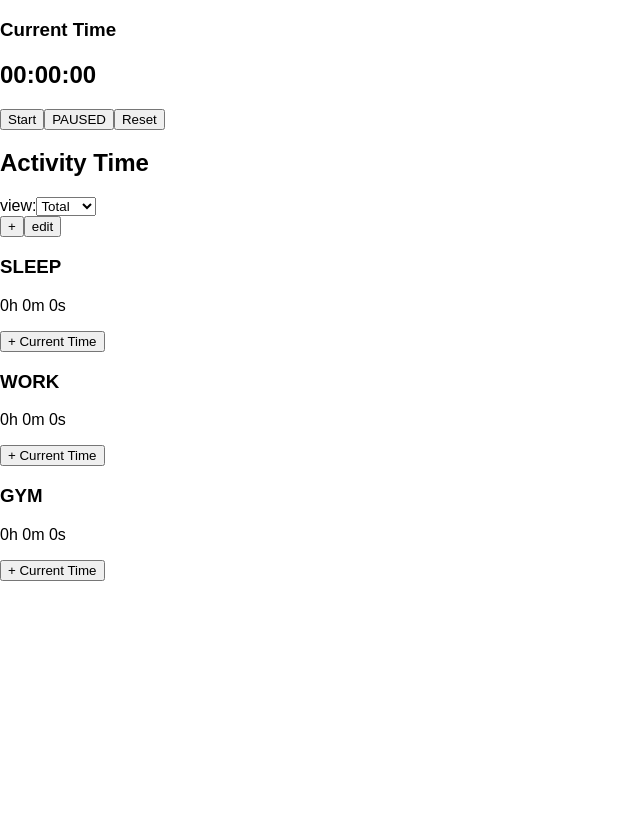
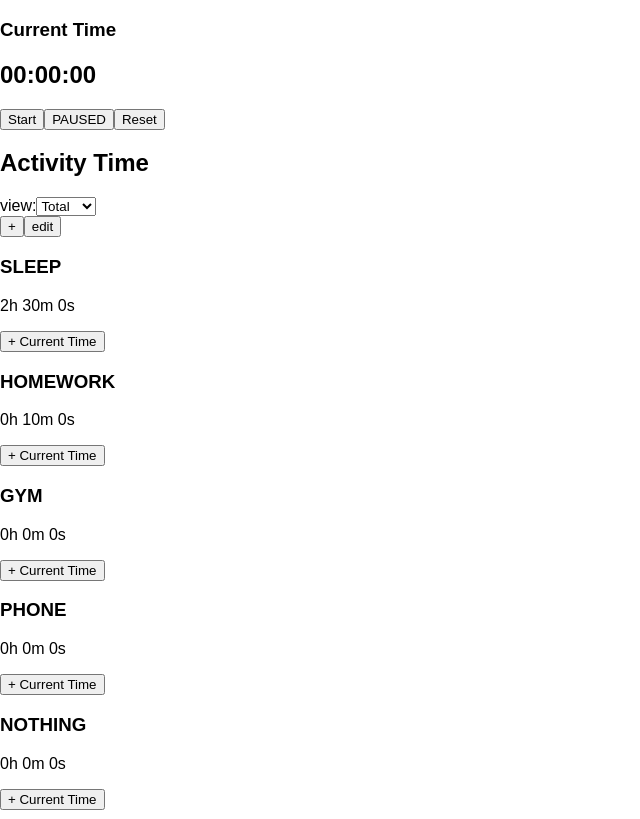
Before and after one commit to Mxke-N/react-day-tracker, a React (Vite) app: page / in a window 1280 px wide. Shown: the whole page, without its empty margins (0-640 px from the left). Built offline with nearby package versions, Linux system fonts and the light colour scheme.

Commit message:
move options subheader outside of div

```diff
--- a/src/components/ActivityHeader.jsx
+++ b/src/components/ActivityHeader.jsx
@@ -1,11 +1,15 @@
 import ActivityOptions from "./ActivityOptions.jsx";
+import ActivityOptionsSubheader from "./ActivityOptionsSubheader.jsx";
 
 function ActivityHeader() {
   return (
-    <div className="activity-header">
-      <h2>Activity Time</h2>
-      <ActivityOptions />
-    </div>
+    <>
+      <div className="activity-header">
+        <h2>Activity Time</h2>
+        <ActivityOptions />
+      </div>
+      <ActivityOptionsSubheader />
+    </>
   );
 }
 
--- a/src/components/ActivityList.jsx
+++ b/src/components/ActivityList.jsx
@@ -2,9 +2,9 @@ import { useActivity } from "../contexts/ActivityContext.jsx";
 import ActivityListItem from "./ActivityListItem.jsx";
 
 function ActivityList() {
-  const { activities } = useActivity();
+  const { activities, view } = useActivity();
 
-  const sortedActivities = [...activities].sort((a, b) => b.totalTime - a.totalTime);
+  const sortedActivities = [...activities].sort((a, b) => b[`${view}Time`] - a[`${view}Time`]);
 
   return (
     <div className="activity-list">
--- a/src/components/ActivityOptions.jsx
+++ b/src/components/ActivityOptions.jsx
@@ -32,9 +32,6 @@ function ActivityOptions() {
           <button onClick={() => setOption(null)}>cancel</button>
         )}
       </div>
-      <ActivityOptionsSubheader
-        option={option}
-      />
     </div>
   );
 }
--- a/src/components/ActivityOptionsSubheader.jsx
+++ b/src/components/ActivityOptionsSubheader.jsx
@@ -1,6 +1,9 @@
+import { useActivity } from "../contexts/ActivityContext.jsx";
 import AddActivityMenu from "./AddActivityMenu.jsx";
 
-function ActivityOptionsSubheader({ option }) {
+function ActivityOptionsSubheader() {
+  const { option } = useActivity();
+
   return (
     <>
       {option === "add" ? (
--- a/src/contexts/ActivityContext.jsx
+++ b/src/contexts/ActivityContext.jsx
@@ -10,9 +10,11 @@ export function ActivityProvider({ children, stopwatchTime, broadcastTimeAddedEv
     return savedActivities
       ? JSON.parse(savedActivities)
       : [
-        { id: 1, name: "SLEEP", totalTime: 0, yearTime: 0, monthTime: 0, weekTime: 0, dayTime: 0 },
-        { id: 2, name: "WORK", totalTime: 0, yearTime: 0, monthTime: 0, weekTime: 0, dayTime: 0 },
+        { id: 1, name: "SLEEP", totalTime: 9000000, yearTime: 0, monthTime: 0, weekTime: 0, dayTime: 0 },
+        { id: 2, name: "HOMEWORK", totalTime: 600000, yearTime: 0, monthTime: 0, weekTime: 0, dayTime: 0 },
         { id: 3, name: "GYM", totalTime: 0, yearTime: 0, monthTime: 0, weekTime: 0, dayTime: 0 },
+        { id: 4, name: "PHONE", totalTime: 0, yearTime: 0, monthTime: 0, weekTime: 0, dayTime: 0 },
+        { id: 5, name: "NOTHING", totalTime: 0, yearTime: 0, monthTime: 0, weekTime: 0, dayTime: 0 },
       ];
   });
 
```
